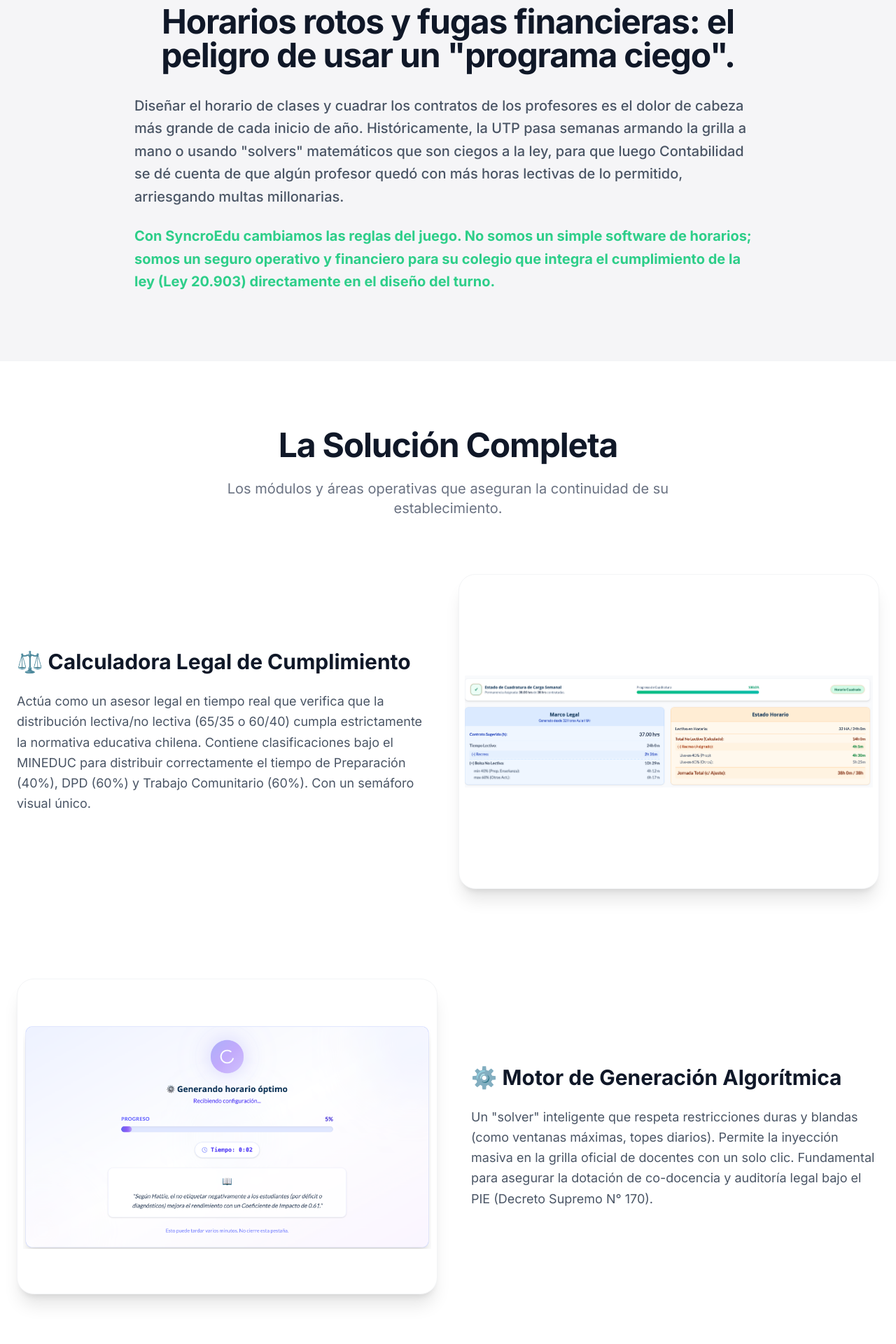
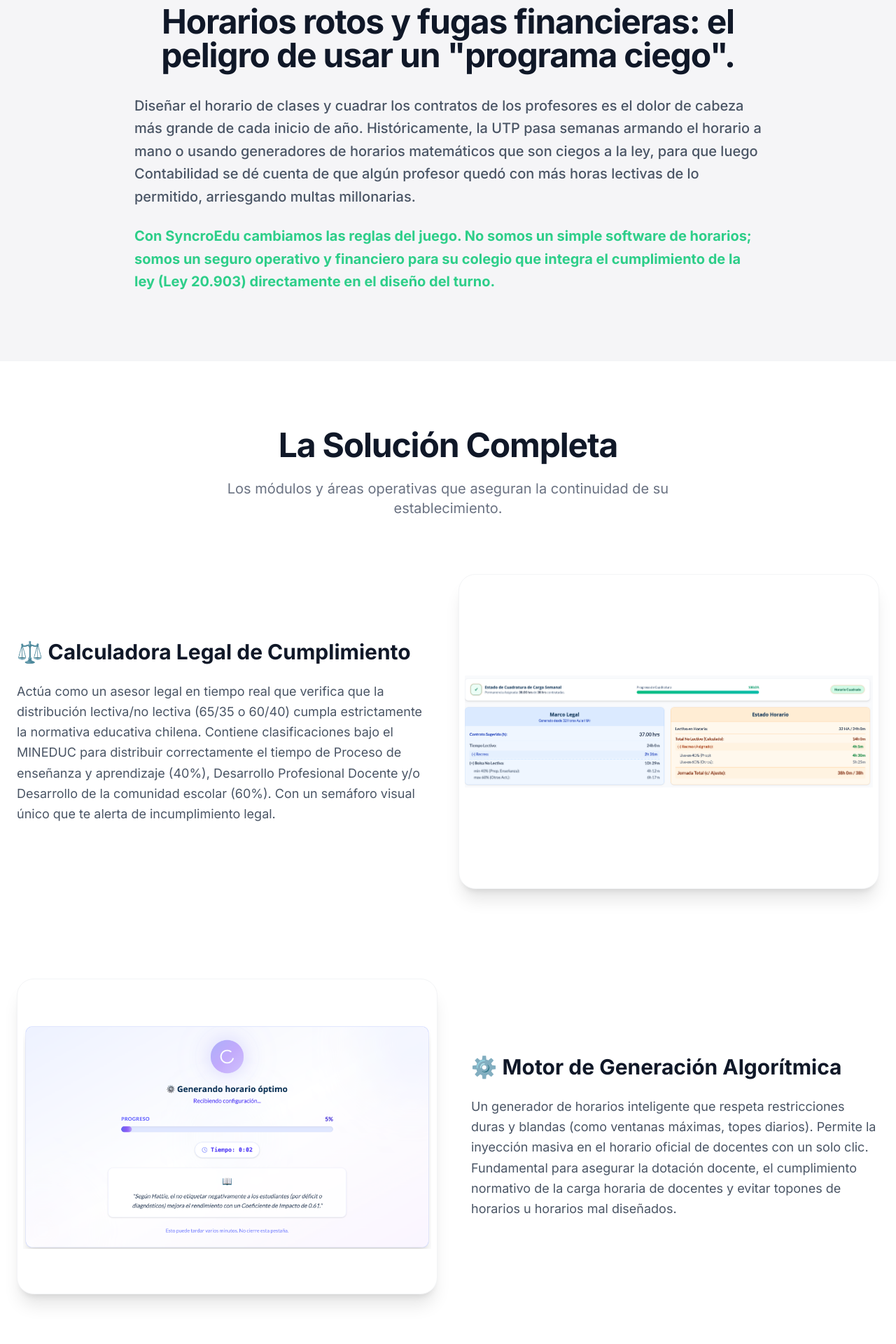
Before and after one commit to beacademic/beacademics, a React (Vite) app: page /#/syncroedu in a window 1280 px wide. Shown: the part 1020-2940 px from the top of the page at 70% size. Built offline with nearby package versions, Linux system fonts and the light colour scheme.

Commit message:
refactor(SyncroEdu): improve copy clarity
Update text to replace technical jargon with more accessible terminology for stakeholders.

```diff
--- a/src/pages/SyncroEdu.tsx
+++ b/src/pages/SyncroEdu.tsx
@@ -102,7 +102,7 @@
                         Horarios rotos y fugas financieras: el peligro de usar un "programa ciego".
                     </h2>
                     <p className="text-xl text-gray-600 font-medium leading-relaxed mb-6 text-left">
-                        Diseñar el horario de clases y cuadrar los contratos de los profesores es el dolor de cabeza más grande de cada inicio de año. Históricamente, la UTP pasa semanas armando la grilla a mano o usando "solvers" matemáticos que son ciegos a la ley, para que luego Contabilidad se dé cuenta de que algún profesor quedó con más horas lectivas de lo permitido, arriesgando multas millonarias.
+                        Diseñar el horario de clases y cuadrar los contratos de los profesores es el dolor de cabeza más grande de cada inicio de año. Históricamente, la UTP pasa semanas armando el horario a mano o usando generadores de horarios matemáticos que son ciegos a la ley, para que luego Contabilidad se dé cuenta de que algún profesor quedó con más horas lectivas de lo permitido, arriesgando multas millonarias.
                     </p>
                     <p className="text-xl text-corp-green font-bold leading-relaxed text-left">
                         Con SyncroEdu cambiamos las reglas del juego. No somos un simple software de horarios; somos un seguro operativo y financiero para su colegio que integra el cumplimiento de la ley (Ley 20.903) directamente en el diseño del turno.
@@ -127,7 +127,7 @@
                         <div className="flex-1 space-y-6">
                             <h3 className="text-3xl font-bold text-gray-900">⚖️ Calculadora Legal de Cumplimiento</h3>
                             <p className="text-lg text-gray-600 leading-relaxed">
-                                Actúa como un asesor legal en tiempo real que verifica que la distribución lectiva/no lectiva (65/35 o 60/40) cumpla estrictamente la normativa educativa chilena. Contiene clasificaciones bajo el MINEDUC para distribuir correctamente el tiempo de Preparación (40%), DPD (60%) y Trabajo Comunitario (60%). Con un semáforo visual único.
+                                Actúa como un asesor legal en tiempo real que verifica que la distribución lectiva/no lectiva (65/35 o 60/40) cumpla estrictamente la normativa educativa chilena. Contiene clasificaciones bajo el MINEDUC para distribuir correctamente el tiempo de Proceso de enseñanza y aprendizaje (40%), Desarrollo Profesional Docente y/o Desarrollo de la comunidad escolar (60%). Con un semáforo visual único que te alerta de incumplimiento legal.
                             </p>
                         </div>
                         <div className="flex-1 w-full bg-white rounded-3xl aspect-[4/3] flex flex-col items-center justify-center p-2 text-center border border-gray-100 shadow-xl relative overflow-hidden group">
@@ -140,11 +140,11 @@
                         <div className="flex-1 space-y-6">
                             <h3 className="text-3xl font-bold text-gray-900">⚙️ Motor de Generación Algorítmica</h3>
                             <p className="text-lg text-gray-600 leading-relaxed">
-                                Un "solver" inteligente que respeta restricciones duras y blandas (como ventanas máximas, topes diarios). Permite la inyección masiva en la grilla oficial de docentes con un solo clic. Fundamental para asegurar la dotación de co-docencia y auditoría legal bajo el PIE (Decreto Supremo N° 170).
+                                Un generador de horarios inteligente que respeta restricciones duras y blandas (como ventanas máximas, topes diarios). Permite la inyección masiva en el horario oficial de docentes con un solo clic. Fundamental para asegurar la dotación docente, el cumplimiento normativo de la carga horaria de docentes y evitar topones de horarios u horarios mal diseñados.
                             </p>
                         </div>
                         <div className="flex-1 w-full bg-white rounded-3xl aspect-[4/3] flex flex-col items-center justify-center p-2 text-center border border-gray-100 shadow-xl relative overflow-hidden group">
-                            <img src="/Generador.png" alt="Motor Generador de Grilla" className="w-full h-full object-cover sm:object-contain rounded-2xl relative z-10 group-hover:scale-105 transition-transform duration-500" />
+                            <img src="/Generador.png" alt="Motor Generador de Horario" className="w-full h-full object-cover sm:object-contain rounded-2xl relative z-10 group-hover:scale-105 transition-transform duration-500" />
                         </div>
                     </div>
 
@@ -300,7 +300,7 @@
             <section className="py-24 px-6 max-w-7xl mx-auto border-b border-gray-100">
                 <div className="text-center md:text-left mb-16">
                     <h2 className="text-4xl md:text-5xl font-bold tracking-tight text-gray-900 mb-6">
-                        ¿Por qué un Simple "Solver" No es Suficiente?
+                        ¿Por qué un Simple Generador de Horarios No es Suficiente?
                     </h2>
                     <p className="text-xl text-gray-500 max-w-3xl">
                         Un programa importado tradicional entrega horarios matemáticamente válidos, pero <span className="font-bold text-gray-700">legalmente ciegos</span> al mercado chileno. SyncroEdu opera en la liga del Compliance Escolar integrado.
@@ -311,7 +311,7 @@
                         <span className="text-4xl mb-6 block">👩‍⚖️</span>
                         <h3 className="text-2xl font-bold text-gray-900 mb-4">La Calculadora Legal vs el "Algoritmo Ciego"</h3>
                         <p className="text-gray-600 leading-relaxed text-lg">
-                            Nuestra plataforma respeta las leyes de Chile, clasifica horas no lectivas y cruza contratos internamente de forma automática garantizando que su grilla aprobada sea 100% auditable bajo Ley de Subvenciones.
+                            Nuestra plataforma respeta las leyes de Chile, clasifica horas no lectivas y cruza contratos internamente de forma automática garantizando que su horario aprobado sea 100% auditable bajo Ley de Subvenciones.
                         </p>
                     </div>
                     <div className="p-10 rounded-3xl bg-gray-50 border border-gray-200 hover:border-corp-green/40 transition-colors">
```
